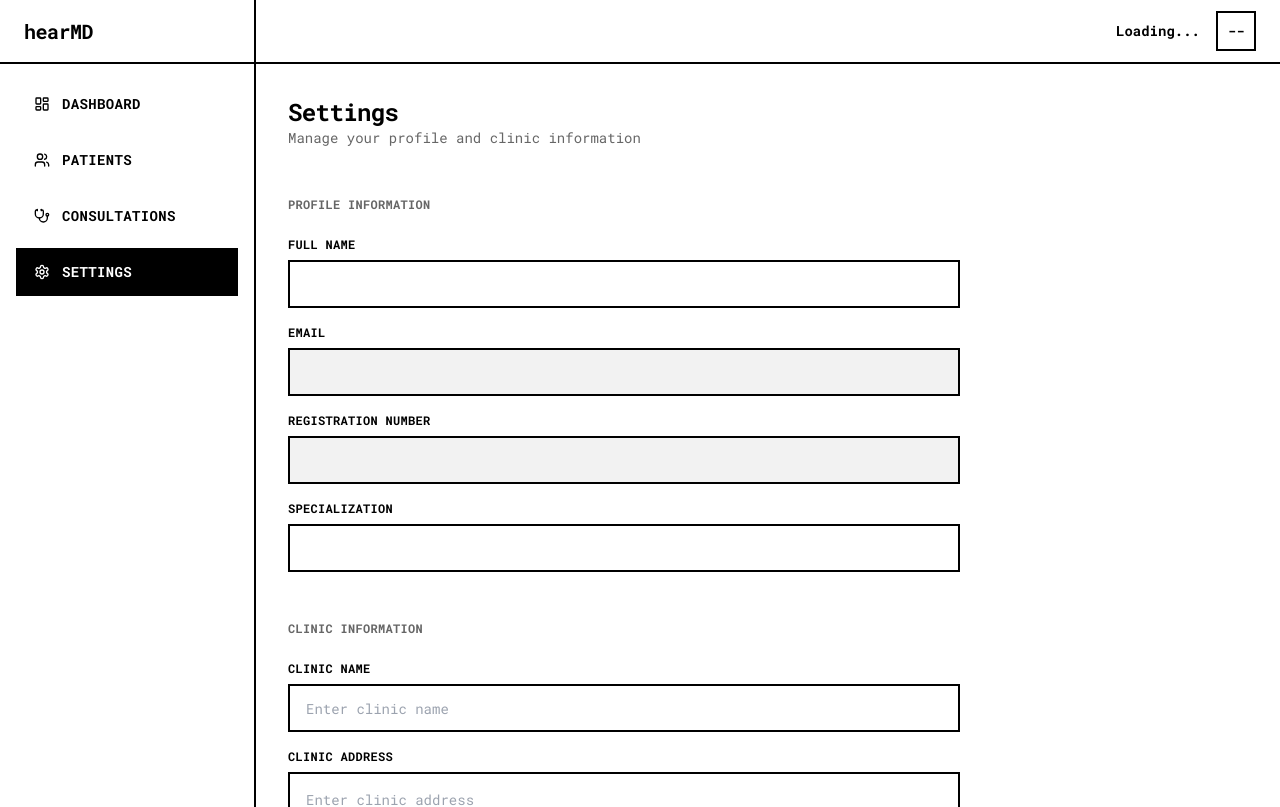
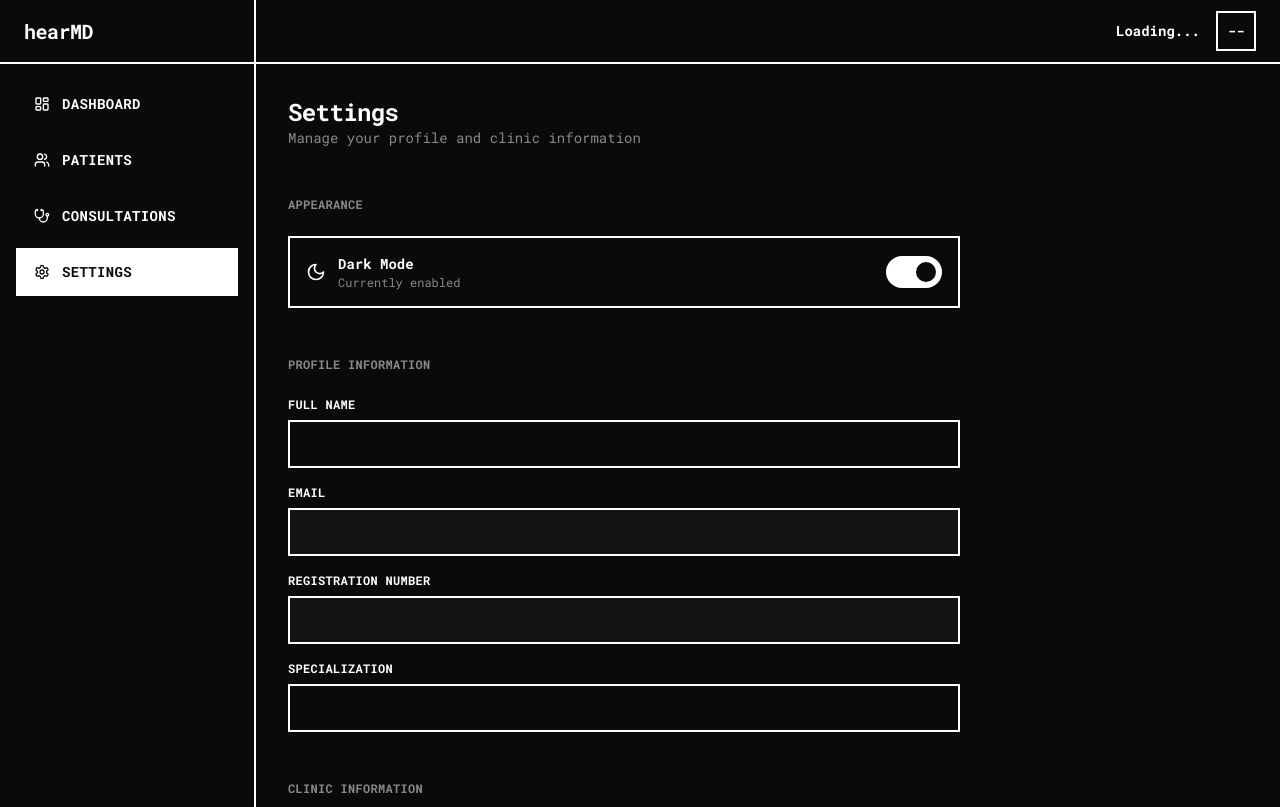
Before and after one commit to prajxwal/hearMD, a Next.js app: page /settings in a window 1280 px wide. Shown: the top 807 px of the page. Built offline with nearby package versions, Linux system fonts and the light colour scheme; no server answers.

Commit message:
feat: Implemented Dark Mode

```diff
--- a/src/app/(app)/layout.tsx
+++ b/src/app/(app)/layout.tsx
@@ -98,7 +98,7 @@ export default function AppLayout({ children }: { children: React.ReactNode }) {
                     </Link>
                     <button
                         onClick={() => setSidebarOpen(false)}
-                        className="lg:hidden p-2 hover:bg-black/5"
+                        className="lg:hidden p-2 hover:opacity-70"
                     >
                         <X className="h-5 w-5" />
                     </button>
@@ -114,8 +114,8 @@ export default function AppLayout({ children }: { children: React.ReactNode }) {
                                 href={item.href}
                                 onClick={() => setSidebarOpen(false)}
                                 className={`flex items-center gap-3 h-12 px-4 text-sm font-bold uppercase tracking-wide border-2 transition-all ${isActive
-                                        ? "bg-[var(--foreground)] text-[var(--background)] border-[var(--foreground)]"
-                                        : "bg-transparent text-[var(--foreground)] border-transparent hover:border-[var(--border)]"
+                                    ? "bg-[var(--foreground)] text-[var(--background)] border-[var(--foreground)]"
+                                    : "bg-transparent text-[var(--foreground)] border-transparent hover:border-[var(--border)]"
                                     }`}
                             >
                                 <item.icon className="h-4 w-4" />
@@ -136,7 +136,7 @@ export default function AppLayout({ children }: { children: React.ReactNode }) {
                     <button
                         onClick={handleLogout}
                         disabled={loggingOut}
-                        className="w-full h-12 flex items-center justify-center gap-2 border-2 border-[var(--border)] text-sm font-bold uppercase tracking-wide hover:bg-black/5 disabled:opacity-50 transition-colors"
+                        className="w-full h-12 flex items-center justify-center gap-2 border-2 border-[var(--border)] text-sm font-bold uppercase tracking-wide hover:opacity-80 disabled:opacity-50 transition-opacity"
                     >
                         <LogOut className="h-4 w-4" />
                         {loggingOut ? "Logging out..." : "Logout"}
@@ -150,7 +150,7 @@ export default function AppLayout({ children }: { children: React.ReactNode }) {
                 <header className="h-16 flex items-center justify-between px-6 border-b-2 border-[var(--border)]">
                     <button
                         onClick={() => setSidebarOpen(true)}
-                        className="lg:hidden p-2 hover:bg-black/5"
+                        className="lg:hidden p-2 hover:opacity-70"
                     >
                         <Menu className="h-5 w-5" />
                     </button>
--- a/src/app/(app)/settings/page.tsx
+++ b/src/app/(app)/settings/page.tsx
@@ -3,6 +3,8 @@
 import { useEffect, useState } from "react";
 import { createClient } from "@/lib/supabase/client";
 import { toast } from "sonner";
+import { useTheme } from "@/lib/theme-context";
+import { Moon, Sun } from "lucide-react";
 
 interface DoctorProfile {
     full_name: string;
@@ -15,6 +17,7 @@ interface DoctorProfile {
 
 export default function SettingsPage() {
     const supabase = createClient();
+    const { theme, toggleTheme } = useTheme();
     const [loading, setLoading] = useState(true);
     const [saving, setSaving] = useState(false);
     const [profile, setProfile] = useState<DoctorProfile>({
@@ -104,6 +107,48 @@ export default function SettingsPage() {
                 </p>
             </div>
 
+            {/* Appearance Section */}
+            <section className="space-y-6">
+                <h2 className="text-xs font-bold uppercase tracking-wide text-[var(--muted)]">
+                    Appearance
+                </h2>
+
+                <div className="flex items-center justify-between p-4 border-2 border-[var(--border)]">
+                    <div className="flex items-center gap-3">
+                        {theme === "dark" ? (
+                            <Moon className="h-5 w-5" />
+                        ) : (
+                            <Sun className="h-5 w-5" />
+                        )}
+                        <div>
+                            <p className="text-sm font-bold">Dark Mode</p>
+                            <p className="text-xs text-[var(--muted)]">
+                                {theme === "dark" ? "Currently enabled" : "Currently disabled"}
+                            </p>
+                        </div>
+                    </div>
+
+                    {/* Minimal Toggle Switch */}
+                    <button
+                        onClick={toggleTheme}
+                        className="relative w-14 h-8 rounded-full transition-colors duration-300 focus:outline-none"
+                        style={{
+                            backgroundColor: theme === "dark" ? "var(--foreground)" : "var(--surface)",
+                            border: "2px solid var(--border)",
+                        }}
+                        aria-label="Toggle dark mode"
+                    >
+                        <span
+                            className="absolute top-1 left-1 w-5 h-5 rounded-full transition-all duration-300 ease-in-out"
+                            style={{
+                                backgroundColor: theme === "dark" ? "var(--background)" : "var(--foreground)",
+                                transform: theme === "dark" ? "translateX(24px)" : "translateX(0)",
+                            }}
+                        />
+                    </button>
+                </div>
+            </section>
+
             {/* Profile Section */}
             <section className="space-y-6">
                 <h2 className="text-xs font-bold uppercase tracking-wide text-[var(--muted)]">
@@ -135,7 +180,7 @@ export default function SettingsPage() {
                             type="email"
                             value={profile.email}
                             disabled
-                            className="w-full h-12 px-4 border-2 border-[var(--border)] bg-black/5 text-sm text-[var(--muted)]"
+                            className="w-full h-12 px-4 border-2 border-[var(--border)] bg-[var(--surface)] text-sm text-[var(--muted)]"
                         />
                     </div>
 
@@ -148,7 +193,7 @@ export default function SettingsPage() {
                             type="text"
                             value={profile.registration_number}
                             disabled
-                            className="w-full h-12 px-4 border-2 border-[var(--border)] bg-black/5 text-sm text-[var(--muted)]"
+                            className="w-full h-12 px-4 border-2 border-[var(--border)] bg-[var(--surface)] text-sm text-[var(--muted)]"
                         />
                     </div>
 
--- a/src/app/globals.css
+++ b/src/app/globals.css
@@ -2,11 +2,22 @@
 @tailwind components;
 @tailwind utilities;
 
+/* Dark mode (default) */
 :root {
+  --background: #0a0a0a;
+  --foreground: #ffffff;
+  --muted: #888888;
+  --border: #ffffff;
+  --surface: #141414;
+}
+
+/* Light mode */
+[data-theme="light"] {
   --background: #ffffff;
   --foreground: #000000;
   --muted: #666666;
   --border: #000000;
+  --surface: #f5f5f5;
 }
 
 @layer base {
@@ -28,6 +39,7 @@
     font-family: var(--font-roboto-mono), monospace;
     -webkit-font-smoothing: antialiased;
     -moz-osx-font-smoothing: grayscale;
+    transition: background-color 0.3s ease, color 0.3s ease;
   }
 
   /* Focus styles */
--- a/src/app/layout.tsx
+++ b/src/app/layout.tsx
@@ -1,6 +1,7 @@
 import type { Metadata } from "next";
 import { Roboto_Mono } from "next/font/google";
 import { Toaster } from "sonner";
+import { ThemeProvider } from "@/lib/theme-context";
 import "./globals.css";
 
 const robotoMono = Roboto_Mono({
@@ -20,9 +21,11 @@ export default function RootLayout({
     children: React.ReactNode;
 }>) {
     return (
-        <html lang="en">
+        <html lang="en" suppressHydrationWarning>
             <body className={`${robotoMono.variable} font-mono antialiased`}>
-                {children}
+                <ThemeProvider>
+                    {children}
+                </ThemeProvider>
                 <Toaster position="top-right" />
             </body>
         </html>
--- /dev/null
+++ b/src/lib/theme-context.tsx
@@ -0,0 +1,62 @@
+"use client";
+
+import { createContext, useContext, useEffect, useState } from "react";
+
+type Theme = "dark" | "light";
+
+interface ThemeContextType {
+    theme: Theme;
+    toggleTheme: () => void;
+}
+
+const ThemeContext = createContext<ThemeContextType | undefined>(undefined);
+
+export function ThemeProvider({ children }: { children: React.ReactNode }) {
+    const [theme, setTheme] = useState<Theme>("dark");
+    const [mounted, setMounted] = useState(false);
+
+    useEffect(() => {
+        setMounted(true);
+        // Get saved theme or default to dark
+        const savedTheme = localStorage.getItem("theme") as Theme;
+        if (savedTheme) {
+            setTheme(savedTheme);
+            document.documentElement.setAttribute("data-theme", savedTheme);
+        } else {
+            // Default to dark mode
+            setTheme("dark");
+            document.documentElement.removeAttribute("data-theme");
+        }
+    }, []);
+
+    const toggleTheme = () => {
+        const newTheme = theme === "dark" ? "light" : "dark";
+        setTheme(newTheme);
+        localStorage.setItem("theme", newTheme);
+
+        if (newTheme === "light") {
+            document.documentElement.setAttribute("data-theme", "light");
+        } else {
+            document.documentElement.removeAttribute("data-theme");
+        }
+    };
+
+    // Prevent flash of wrong theme
+    if (!mounted) {
+        return null;
+    }
+
+    return (
+        <ThemeContext.Provider value={{ theme, toggleTheme }}>
+            {children}
+        </ThemeContext.Provider>
+    );
+}
+
+export function useTheme() {
+    const context = useContext(ThemeContext);
+    if (context === undefined) {
+        throw new Error("useTheme must be used within a ThemeProvider");
+    }
+    return context;
+}
```
